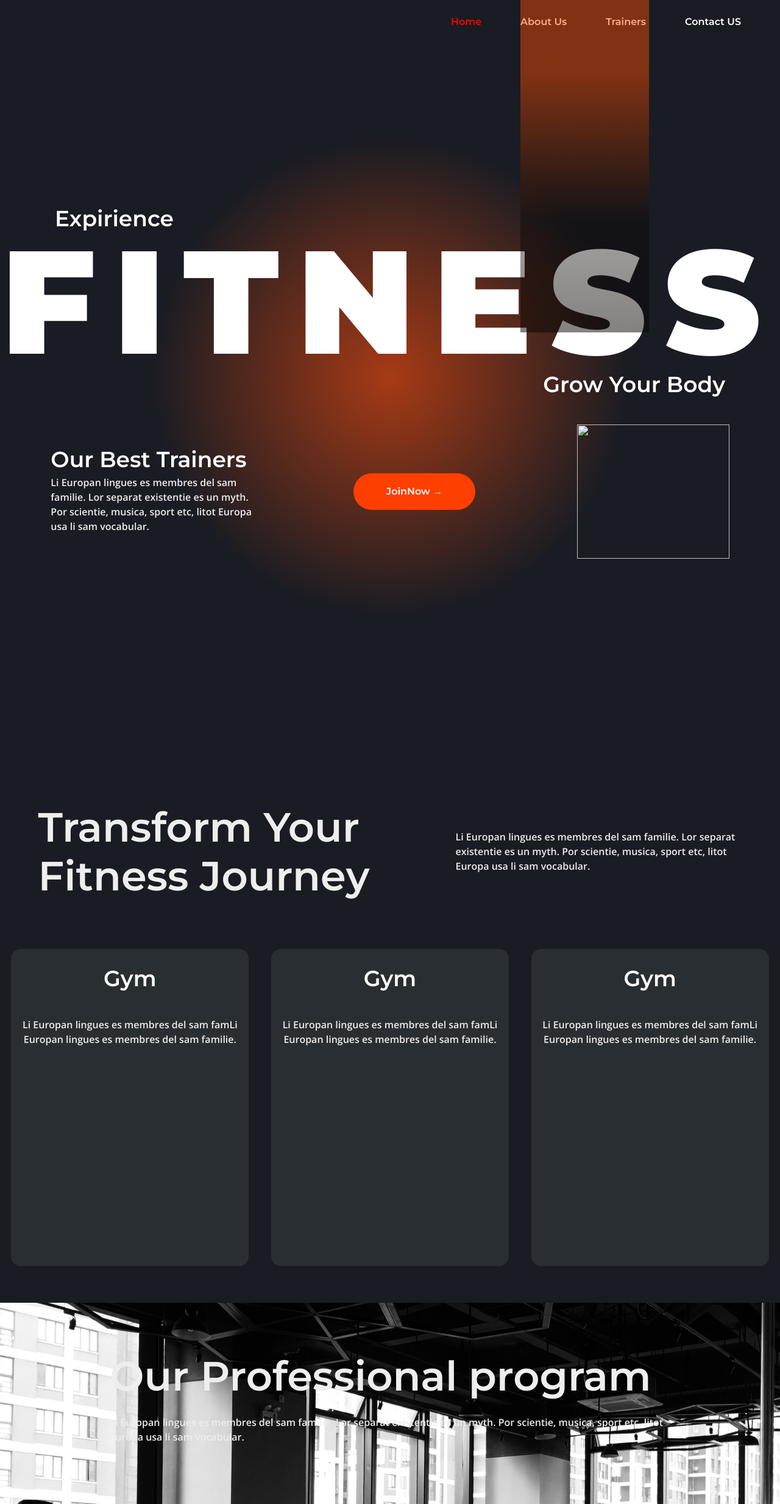
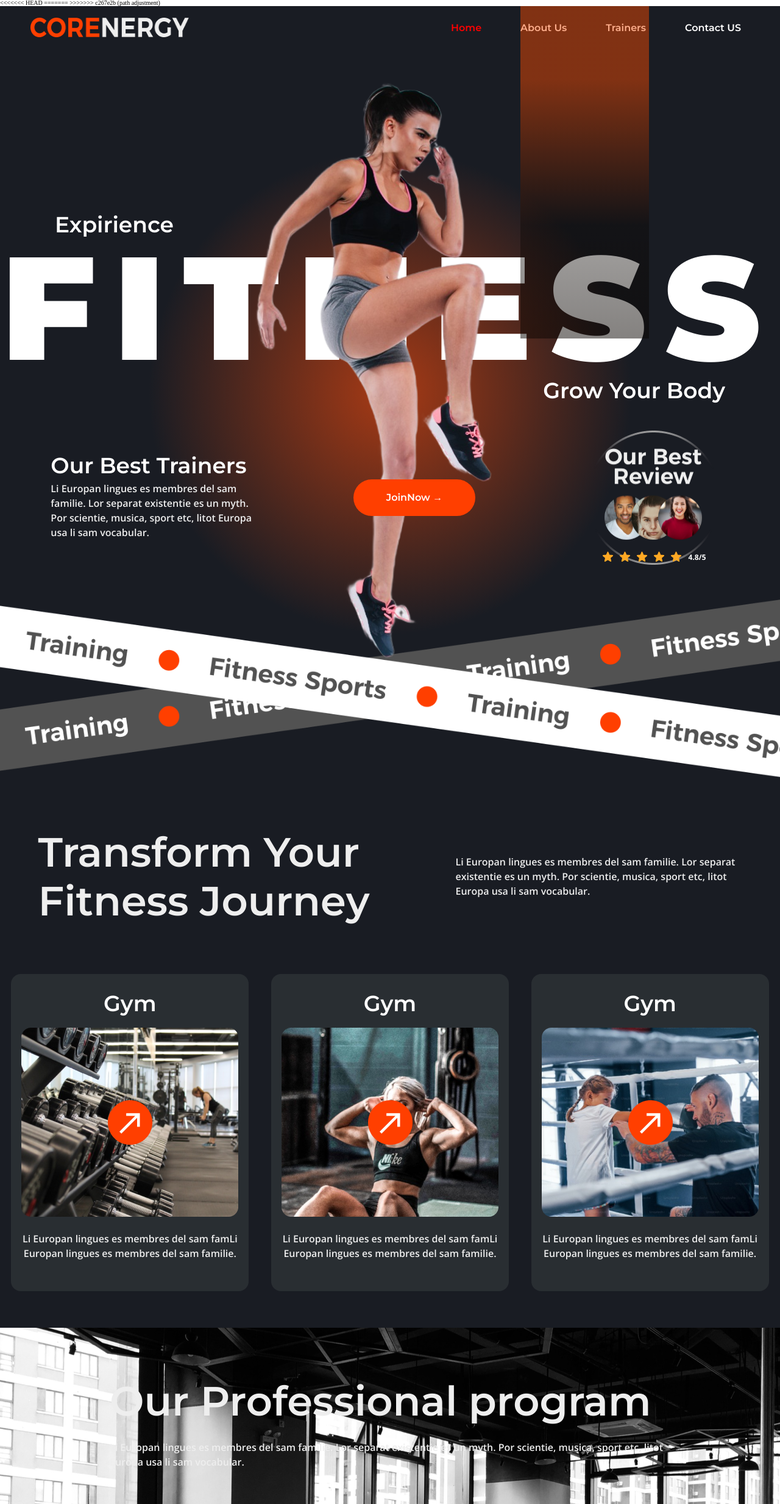
Before and after one commit to BestSherif/Fitness1, a plain HTML site: page index.html in a window 1280 px wide. Shown: the top 2466 px of the page at 61% size. Drawn offline with nearby package versions, Linux system fonts and the light colour scheme; files that its build step writes are made by us from their sources; files whose address does not match are found by name.

Commit message:
patch adjusment

```diff
--- a/index.html
+++ b/index.html
@@ -13,11 +13,15 @@
     />
 
     <!-- Чистим от стандартных стилей настроки браузера -->
-    <link rel="stylesheet" href="/src/css/reset.css" />
+    <link rel="stylesheet" href="css/reset.css" />
 
     <!-- подключаем normalize.css, тоже чистит собственные CSS настройки браузера-->
-    <link rel="stylesheet" href="/src/css/normalize.css" />
+    <link rel="stylesheet" href="css/normalize.css" />
+    <link rel="stylesheet" href="src/css/normalize.css" />
     <!-- Подключаем файл CSS -->
+    <<<<<<< HEAD =======
+    <!-- <link rel="stylesheet" href="css/style.css" /> -->
+    >>>>>>> c267e2b (path adjustment)
     <link rel="stylesheet" href="css/style.css" />
     <!-- Ввести название проекта, отображается в поисковой выдаче -->
     <title>Website for a gym</title>
@@ -36,11 +40,7 @@
       <section class="main-section">
         <div class="container main-section__nav-container">
           <header class="main-section__header">
-            <img
-              class="main-section__logo"
-              src="/src/img/CoreEnergy.png"
-              alt=""
-            />
+            <img class="main-section__logo" src="img/CoreEnergy.png" alt="" />
           </header>
           <nav class="main-section__nav nav-menu">
             <ul class="nav-menu__list">
@@ -58,7 +58,7 @@
           <p class="main-section__grow">Grow Your Body</p>
         </div>
         <div class="main-section__girl">
-          <img src="/src/img/Girl.png" alt="" />
+          <img src="img/Girl.png" alt="" />
         </div>
         <div class="main-section__box2">
           <div class="main-section__aboutTrainers">
@@ -72,20 +72,12 @@
           <button class="JoinNow">JoinNow &#8594;</button>
           <img
             class="main-section__aboutTrainers_img"
-            src="/src/img/Group14.png"
+            src="img/Group14.png"
             alt=""
           />
         </div>
-        <img
-          class="main-section__incline1"
-          src="/src/img/Frame 219.png"
-          alt=""
-        />
-        <img
-          class="main-section__incline2"
-          src="/src/img/Frame 220.png"
-          alt=""
-        />
+        <img class="main-section__incline1" src="img/Frame 219.png" alt="" />
+        <img class="main-section__incline2" src="img/Frame 220.png" alt="" />
       </section>
 
       <section class="second-section">
@@ -102,7 +94,7 @@
         <div class="cards">
           <div class="cards__card card1">
             <div class="cards__card_name">Gym</div>
-            <img class="cards__card_img" src="/src/img/weights.png" alt="" />
+            <img class="cards__card_img" src="img/weights.png" alt="" />
             <div class="cards__card_text">
               Li Europan lingues es membres del sam famLi Europan lingues es
               membres del sam familie.
@@ -110,7 +102,7 @@
           </div>
           <div class="cards__card card2">
             <div class="cards__card_name">Gym</div>
-            <img class="cards__card_img" src="/src/img/gerl_press.png" alt="" />
+            <img class="cards__card_img" src="img/gerl_press.png" alt="" />
             <div class="cards__card_text">
               Li Europan lingues es membres del sam famLi Europan lingues es
               membres del sam familie.
@@ -118,11 +110,7 @@
           </div>
           <div class="cards__card card3">
             <div class="cards__card_name">Gym</div>
-            <img
-              class="cards__card_img"
-              src="/src/img/beating girl.png"
-              alt=""
-            />
+            <img class="cards__card_img" src="img/beating girl.png" alt="" />
             <div class="cards__card_text">
               Li Europan lingues es membres del sam famLi Europan lingues es
               membres del sam familie.
@@ -150,7 +138,7 @@
     </footer>
 
     <!-- Подключае JavaScript -->
-    <script src="/src/js/script.js"></script>
+    <script src="js/script.js"></script>
     <!-- Подключаем Font Awesome -->
     <script
       src="https://kit.fontawesome.com/439ed09f12.js"
```
